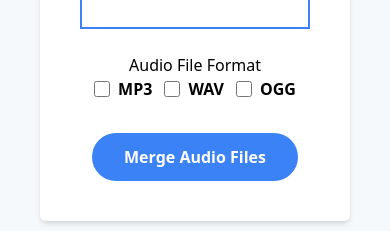
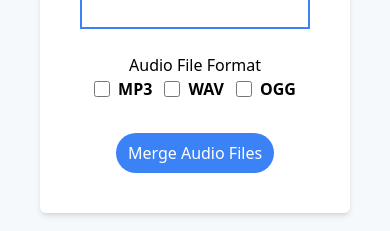
Before and after one commit to SaymanRabbi/text-to-speech, a React (Create React App) app: page /soundstudio in a window 390 px wide. Shown: the part 800-1031 px from the top of the page. Built offline with nearby package versions, Linux system fonts and the light colour scheme.

Commit message:
sound studio responsive

```diff
--- a/src/Pages/SoundStudio/Content.jsx
+++ b/src/Pages/SoundStudio/Content.jsx
@@ -106,7 +106,7 @@ const Content = () => {
             </div>
            </div>
            <div className='flex justify-center mt-8'>
-             <button className='px-8 py-3 hover:bg-black rounded-3xl text-white bg-blue-500 font-bold'>Merge Audio Files</button>
+             <button className='md:px-8 md:py-3 hover:bg-black rounded-3xl text-white bg-blue-500 font-medium px-3 py-2'>Merge Audio Files</button>
            </div>
         </div>
     );
```
